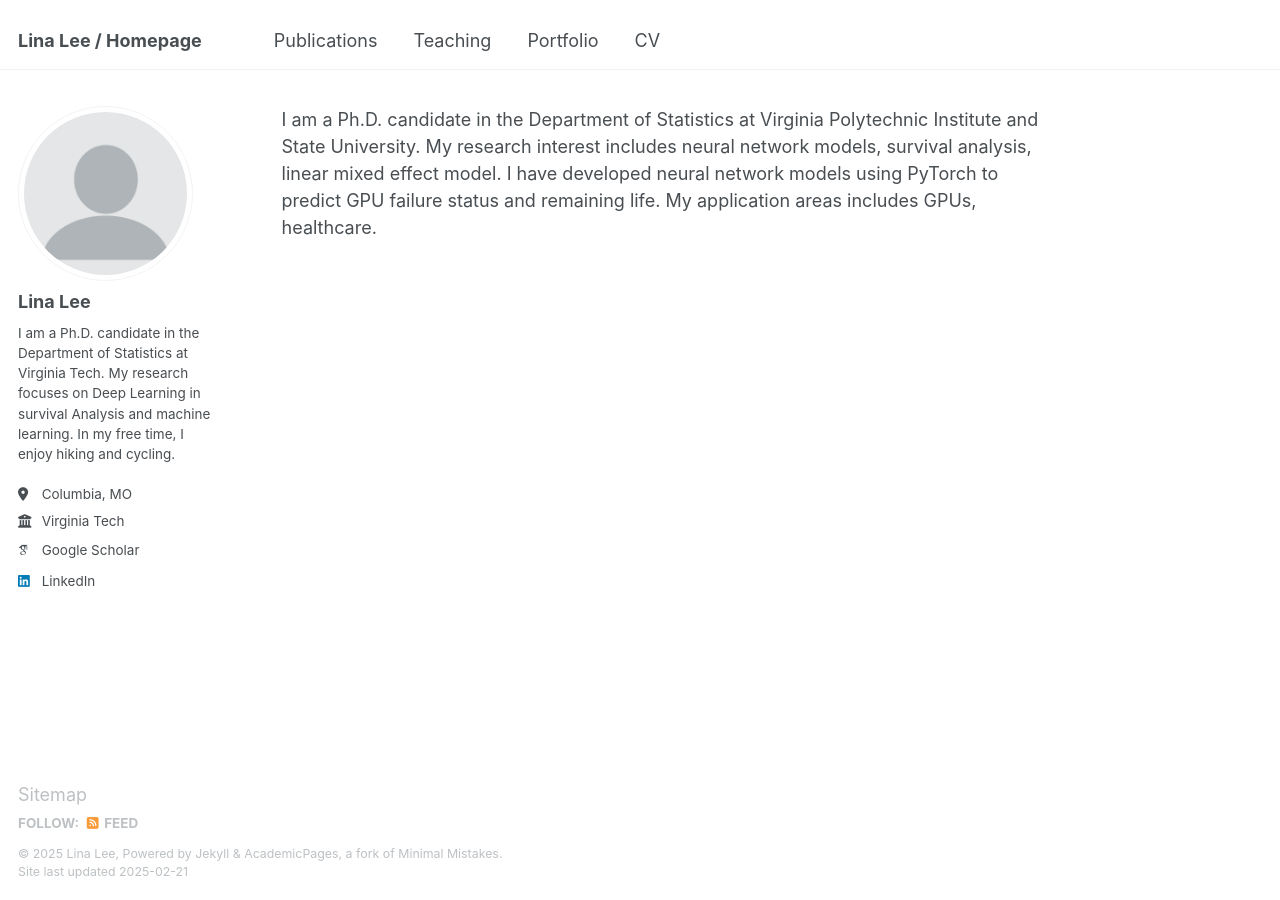
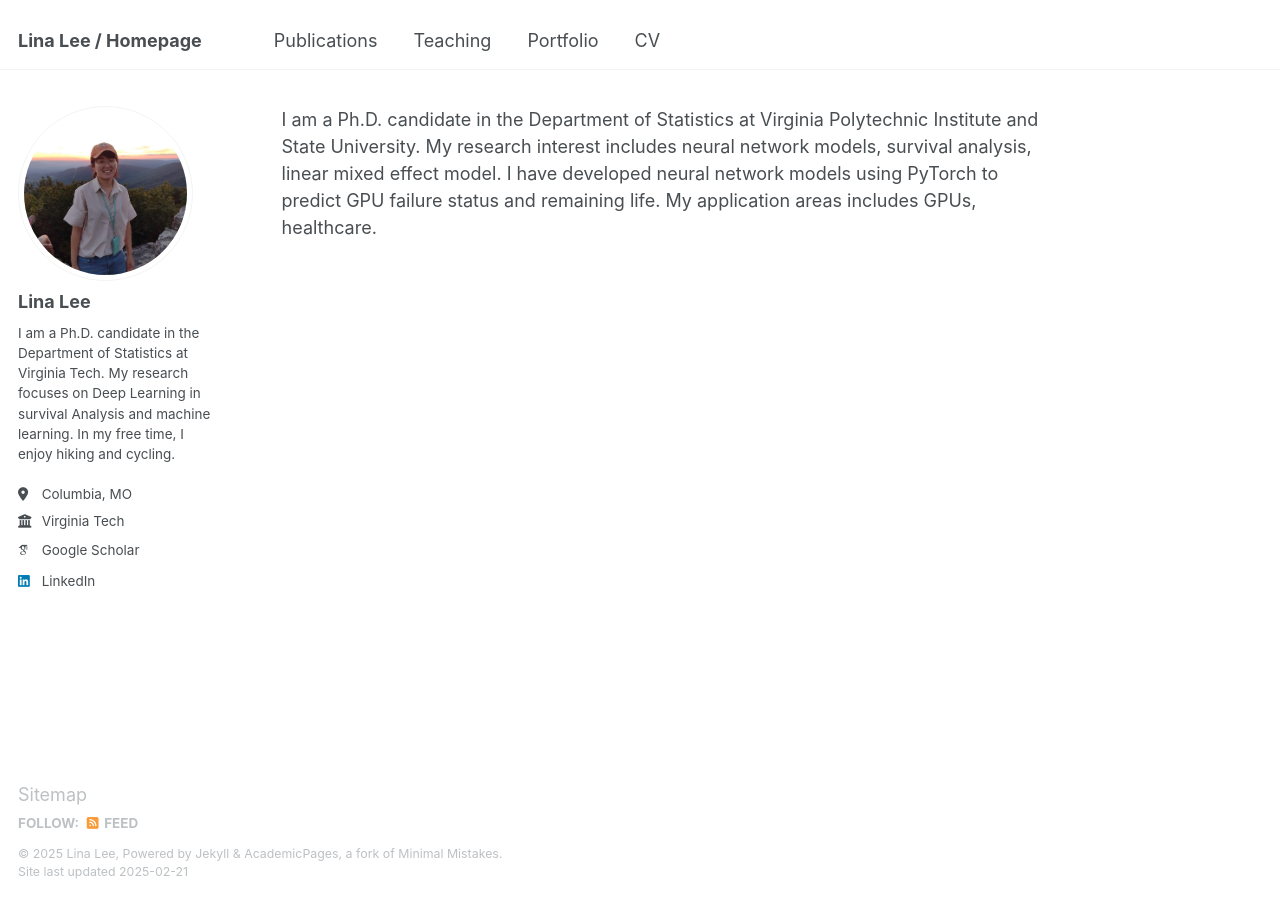
Before and after one commit to linal20/linal20.github.io, a Jekyll site: the page built from _pages/about.md, in a window 1280 px wide. Built offline with Jekyll 4.4.1, drawn with Linux system fonts in a browser that asks for light colours; some web fonts are replaced.

Commit message:
Update _config.yml

```diff
--- a/_config.yml
+++ b/_config.yml
@@ -22,7 +22,7 @@ repository               : "https://linal20.github.io"
 #               Additional customization can be done by editing /_includes/author-profile.html
 author:
   # Biographic information
-  avatar           : "profile.png"
+  avatar           : "linal20_profile.png"
   name             : "Lina Lee"
   pronouns         : # example: "she/her"
   bio              :  "I am a Ph.D. candidate in the Department of Statistics at Virginia Tech.  My research focuses on Deep Learning in survival Analysis and machine learning.   In my free time, I enjoy hiking and cycling."
```
